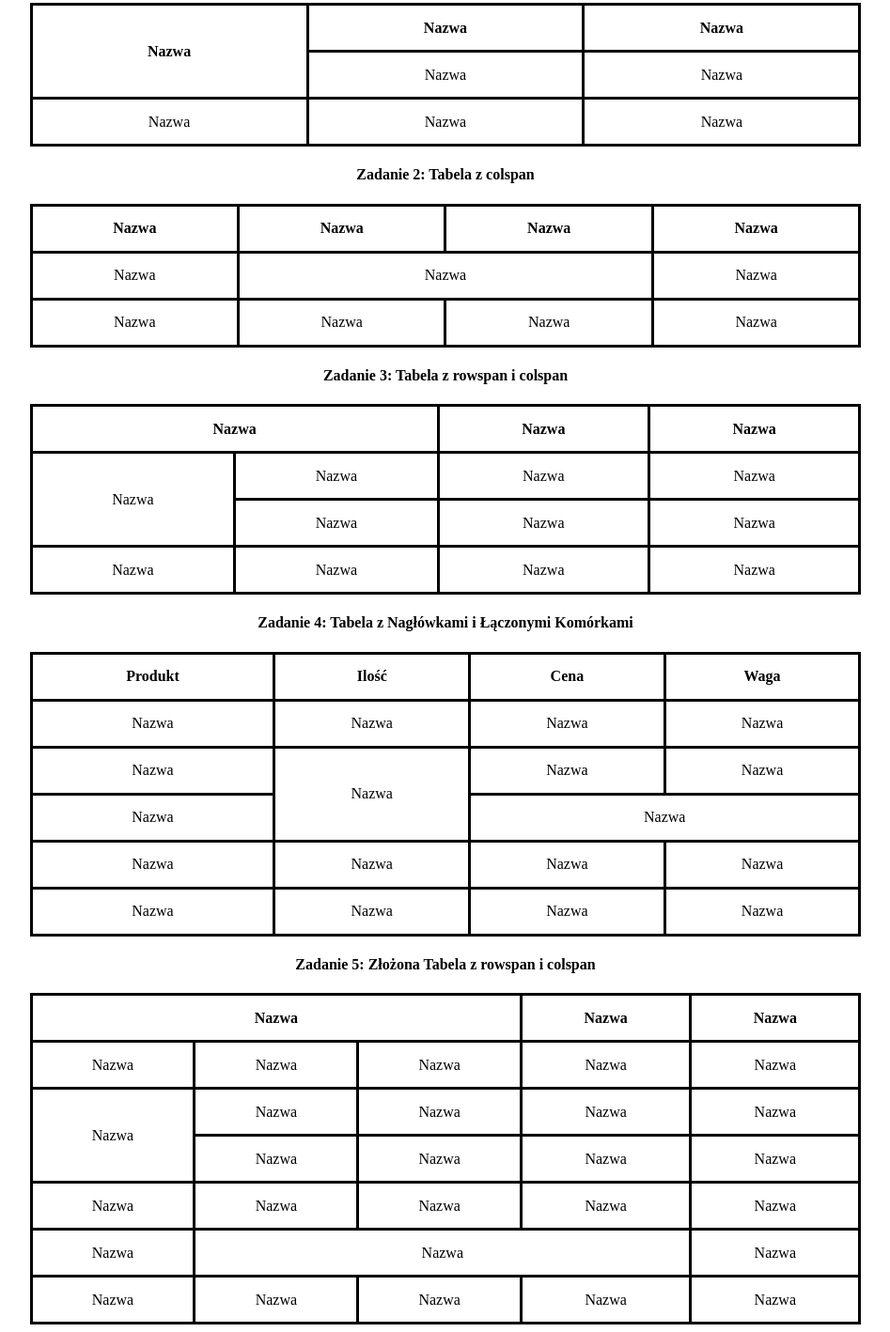
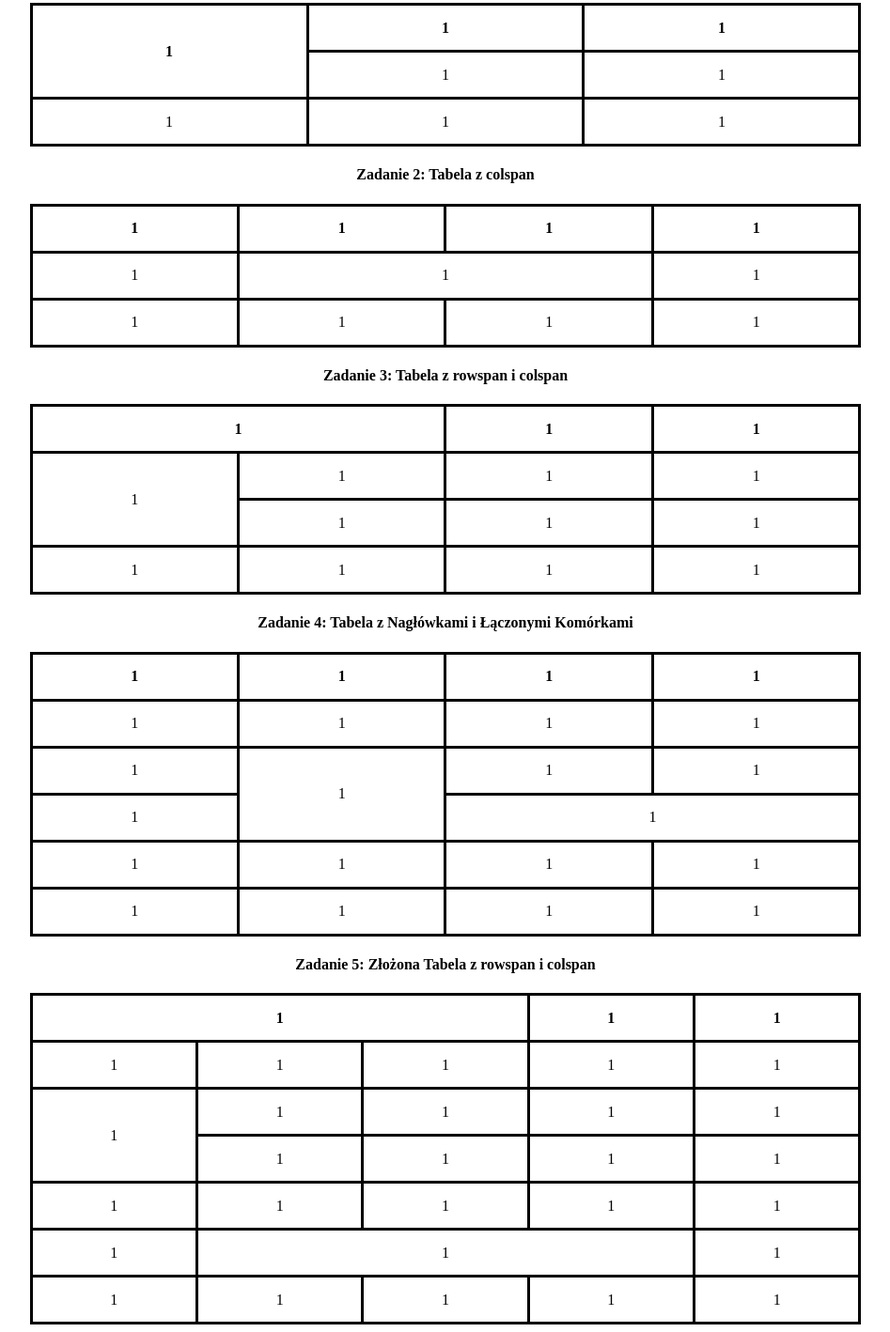
Before and after one commit to vzsh18539/tabele-kacper, a plain HTML site: page index.html in a window 1280 px wide. Shown: the part 116-1534 px from the top of the page at 94% size, without its empty margins (166-1113 px from the left). Drawn offline with Linux system fonts and the light colour scheme.

Commit message:
index.html

```diff
--- a/index.html
+++ b/index.html
@@ -25,153 +25,153 @@
     <h4>Zadanie 1: Prosta Tabela z rowspan</h4>
 <table>
     <tr>
-        <th rowspan="2">Nazwa</th>
-        <th>Nazwa</th>
-        <th>Nazwa</th>
+        <th rowspan="2">1</th>
+        <th>1</th>
+        <th>1</th>
     </tr>
     <tr>
 
-        <td>Nazwa</td>
-        <td>Nazwa</td>
+        <td>1</td>
+        <td>1</td>
     </tr>
     <tr>
-        <td>Nazwa</td>
-        <td>Nazwa</td>
-        <td>Nazwa</td>
+        <td>1</td>
+        <td>1</td>
+        <td>1</td>
     </tr>
 </table>
 
 <h4>Zadanie 2: Tabela z colspan</h4>
 <table>
     <tr>
-        <th >Nazwa</th>
-        <th>Nazwa</th>
-        <th>Nazwa</th>
-        <th>Nazwa</th>
+        <th >1</th>
+        <th>1</th>
+        <th>1</th>
+        <th>1</th>
     </tr>
     <tr>
-        <td>Nazwa</td>
-        <td colspan="2">Nazwa</td>
-        <td>Nazwa</td>
+        <td>1</td>
+        <td colspan="2">1</td>
+        <td>1</td>
     </tr>
     <tr>
-        <td>Nazwa</td>
-        <td>Nazwa</td>
-        <td>Nazwa</td>
-        <td>Nazwa</td>
+        <td>1</td>
+        <td>1</td>
+        <td>1</td>
+        <td>1</td>
     </tr>
 </table>
 <h4>Zadanie 3: Tabela z rowspan i colspan</h4>
 <table>
     <tr>
-        <th colspan="2">Nazwa</th>
-        <th>Nazwa</th>
-        <th>Nazwa</th>
+        <th colspan="2">1</th>
+        <th>1</th>
+        <th>1</th>
     </tr>
     <tr>
-        <td rowspan="2" >Nazwa</td>
-        <td>Nazwa</td>
-        <td>Nazwa</td>
-        <td>Nazwa</td>
+        <td rowspan="2" >1</td>
+        <td>1</td>
+        <td>1</td>
+        <td>1</td>
     </tr>
     <tr>
-        <td>Nazwa</td>
-        <td>Nazwa</td>
-        <td>Nazwa</td>
+        <td>1</td>
+        <td>1</td>
+        <td>1</td>
     </tr>
     <tr>
-        <td>Nazwa</td>
-        <td>Nazwa</td>
-        <td>Nazwa</td>
-        <td>Nazwa</td>
+        <td>1</td>
+        <td>1</td>
+        <td>1</td>
+        <td>1</td>
 
     </tr>
 </table>
 <h4>Zadanie 4: Tabela z Nagłówkami i Łączonymi Komórkami</h4>
 <table>
     <tr>
-        <th>Produkt</th>
-        <th>Ilość</th>
-        <th>Cena</th>
-        <th>Waga</th>
+        <th>1</th>
+        <th>1</th>
+        <th>1</th>
+        <th>1</th>
     </tr>
     <tr>
-        <td>Nazwa</td>
-        <td>Nazwa</td>
-        <td>Nazwa</td>
-        <td>Nazwa</td>
+        <td>1</td>
+        <td>1</td>
+        <td>1</td>
+        <td>1</td>
     </tr>
     <tr>
-        <td>Nazwa</td>
-        <td rowspan="2" >Nazwa</td>
-        <td>Nazwa</td>
-        <td>Nazwa</td>
+        <td>1</td>
+        <td rowspan="2" >1</td>
+        <td>1</td>
+        <td>1</td>
     </tr>
     <tr>
-        <td>Nazwa</td>
-        <td colspan="2">Nazwa</td>
+        <td>1</td>
+        <td colspan="2">1</td>
 
     </tr>
     <tr>
-        <td>Nazwa</td>
-        <td>Nazwa</td>
-        <td>Nazwa</td>
-        <td>Nazwa</td>
+        <td>1</td>
+        <td>1</td>
+        <td>1</td>
+        <td>1</td>
     </tr>
     <tr>
-        <td>Nazwa</td>
-        <td>Nazwa</td>
-        <td>Nazwa</td>
-        <td>Nazwa</td>
+        <td>1</td>
+        <td>1</td>
+        <td>1</td>
+        <td>1</td>
     </tr>
 </table>
 <h4>Zadanie 5: Złożona Tabela z rowspan i colspan
 </h4>
 <table>
     <tr>
-        <th colspan="3">Nazwa</th>
-        <th>Nazwa</th>
-        <th>Nazwa</th>
+        <th colspan="3">1</th>
+        <th>1</th>
+        <th>1</th>
     </tr>
     <tr>
-        <td>Nazwa</td>
-        <td>Nazwa</td>
-        <td>Nazwa</td>
-        <td>Nazwa</td>
-        <td>Nazwa</td>
+        <td>1</td>
+        <td>1</td>
+        <td>1</td>
+        <td>1</td>
+        <td>1</td>
     </tr>
     <tr>
-        <td rowspan="2">Nazwa</td>
-        <td>Nazwa</td>
-        <td>Nazwa</td>
-        <td>Nazwa</td>
-        <td>Nazwa</td>
+        <td rowspan="2">1</td>
+        <td>1</td>
+        <td>1</td>
+        <td>1</td>
+        <td>1</td>
     </tr>
     <tr>
-        <td>Nazwa</td>
-        <td>Nazwa</td>
-        <td>Nazwa</td>
-        <td>Nazwa</td>
+        <td>1</td>
+        <td>1</td>
+        <td>1</td>
+        <td>1</td>
 
     </tr>
     <tr>
-        <td>Nazwa</td>
-        <td>Nazwa</td>
-        <td>Nazwa</td>
-        <td>Nazwa</td>
-        <td>Nazwa</td>
+        <td>1</td>
+        <td>1</td>
+        <td>1</td>
+        <td>1</td>
+        <td>1</td>
     </tr>
     <tr>
-        <td>Nazwa</td>
-        <td colspan="3">Nazwa</td>
-        <td>Nazwa</td>
+        <td>1</td>
+        <td colspan="3">1</td>
+        <td>1</td>
     </tr>
     <tr></tr>
-        <td>Nazwa</td>
-        <td>Nazwa</td>
-        <td>Nazwa</td>
-        <td>Nazwa</td>
-        <td>Nazwa</td>
+        <td>1</td>
+        <td>1</td>
+        <td>1</td>
+        <td>1</td>
+        <td>1</td>
     </tr>
 </table>
 </body>
```
